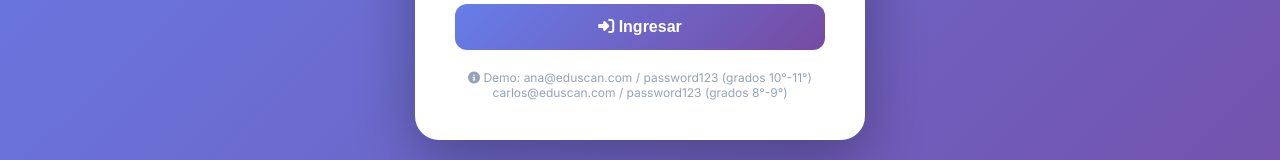
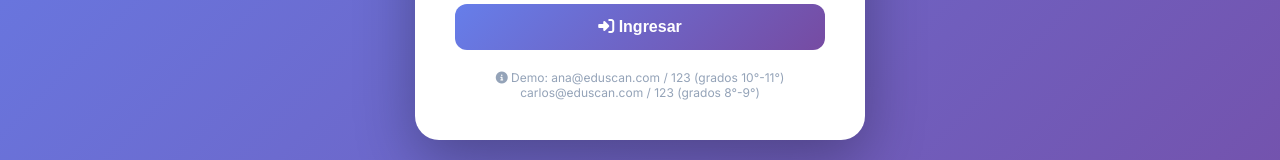
Before and after one commit to jhois0027/EduScan_Microservicios, a website: page frontend/dashboard_nube.html in a window 1280 px wide. Shown: the part 384-544 px from the top of the page. Drawn offline with nearby package versions, Linux system fonts and the light colour scheme.

Commit message:
Fix: cambiar contraseña por defecto a 123

```diff
--- a/frontend/dashboard_nube.html
+++ b/frontend/dashboard_nube.html
@@ -162,8 +162,8 @@
         <button onclick="login()"><i class="fas fa-sign-in-alt"></i> Ingresar</button>
         <div id="loginError" class="error-message"></div>
         <p style="text-align: center; margin-top: 20px; font-size: 12px; color: #94a3b8;">
-            <i class="fas fa-info-circle"></i> Demo: ana@eduscan.com / password123 (grados 10°-11°)<br>
-            carlos@eduscan.com / password123 (grados 8°-9°)
+            <i class="fas fa-info-circle"></i> Demo: ana@eduscan.com / 123 (grados 10°-11°)<br>
+            carlos@eduscan.com / 123 (grados 8°-9°)
         </p>
     </div>
 
```
